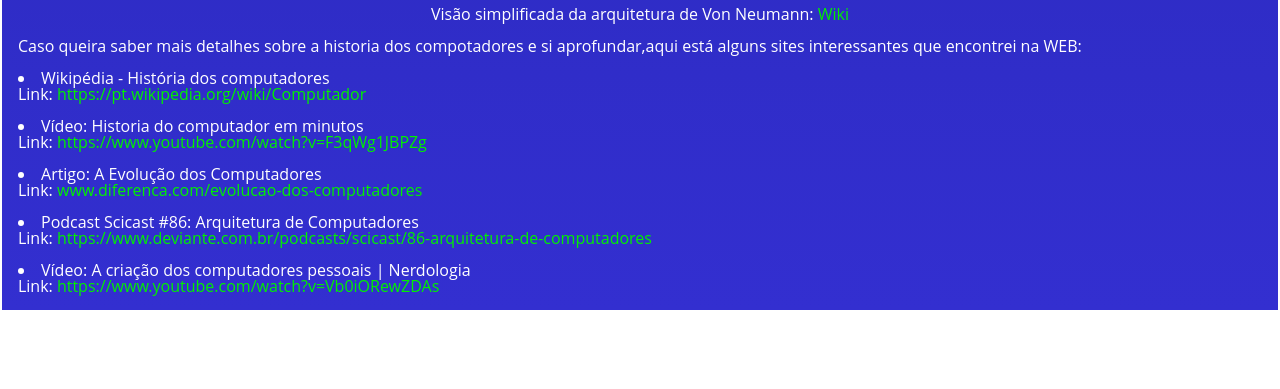
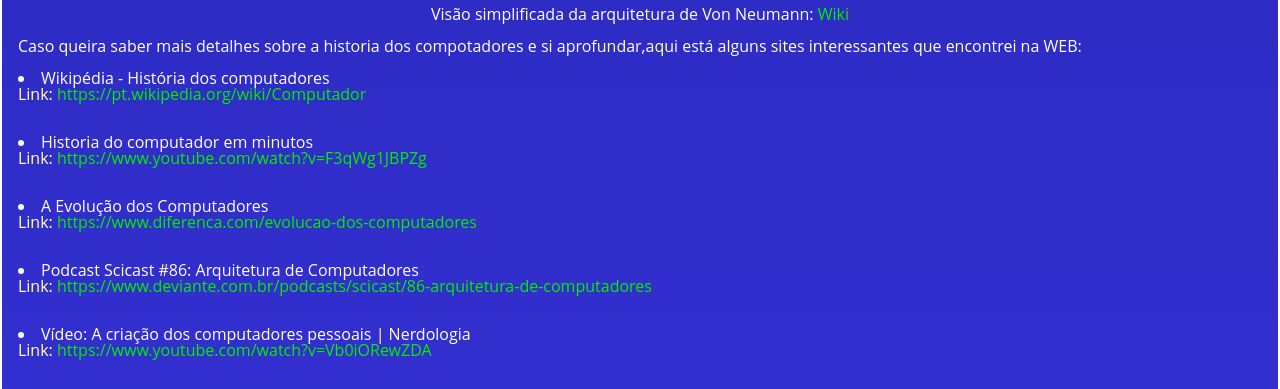
Before and after one commit to Odisseu93/historia-computadores, a React (Create React App) app: page / in a window 1280 px wide. Shown: the part 3126-3515 px from the top of the page. Before the commit the page ends 3438 px from the top, so only its background shows below. Built offline with nearby package versions, Linux system fonts and the light colour scheme; grey boxes are pictures that could not be loaded.

Commit message:
References component altered

```diff
--- /dev/null
+++ b/src/components/references/index.tsx
@@ -0,0 +1,22 @@
+import React from "react";
+
+// interface para os props
+interface Props {
+  referece_title: string; //tem que tipificar
+  referece_url: string;
+}
+
+function References({referece_title, referece_url}: Props) {
+  return (
+    <div className="container-references">
+      <br />
+      <ol type="1" />
+      <li> <em className="referece_title">{referece_title}</em>
+        <p>Link: <a href={referece_url} className="link">{referece_url}</a></p>
+      </li>
+      <br />
+    </div>
+  );
+}
+
+export default References;
--- a/src/pages/historia/Historia.tsx
+++ b/src/pages/Historia.tsx
@@ -1,6 +1,6 @@
 import React from "react";
-import Header from "../../components/header";
-import References from "./References";
+import Header from "../components/header";
+import References from "../components/references";
 
 function Historia() {
   return (
@@ -90,7 +90,12 @@ function Historia() {
         <br />
         <article>
           Caso queira saber mais detalhes sobre a historia dos compotadores e si aprofundar,aqui está alguns sites interessantes que encontrei na WEB:
-          <References />
+          <References referece_title="Wikipédia - História dos computadores" referece_url="https://pt.wikipedia.org/wiki/Computador" />
+          <References referece_title="Historia do computador em minutos" referece_url="https://www.youtube.com/watch?v=F3qWg1JBPZg" />
+          <References referece_title="A Evolução dos Computadores" referece_url="https://www.diferenca.com/evolucao-dos-computadores" />
+          <References referece_title="Podcast Scicast #86: Arquitetura de Computadores" referece_url="https://www.deviante.com.br/podcasts/scicast/86-arquitetura-de-computadores" />
+          <References referece_title="Vídeo: A criação dos computadores pessoais | Nerdologia" referece_url="https://www.youtube.com/watch?v=Vb0iORewZDA" />
+
         </article>
 
       </main>
--- a/src/pages/Rotas.tsx
+++ b/src/pages/Rotas.tsx
@@ -1,5 +1,5 @@
 import React from "react";
-import Historia from './historia/Historia';
+import Historia from './Historia';
 import Hardwares from './Hardwares';
 import Softwares from './Softwares';
 import Mobile from './Mobile';
--- a/src/pages/historia/References.tsx
+++ /dev/null
@@ -1,31 +0,0 @@
-import React from "react";
-
-function References() {
-  return (
-    <div className="container-references">
-      <br />
-      <ol type="1" />
-      <li> <em>Wikipédia - História dos computadores</em>
-        <p>Link: <a href="https://pt.wikipedia.org/wiki/Computador" className="link">https://pt.wikipedia.org/wiki/Computador</a></p>
-      </li>
-      <br />
-      <li> <em>Vídeo: Historia do computador em minutos</em>
-        <p>Link: <a href="https://www.youtube.com/watch?v=F3qWg1JBPZg" className="link">https://www.youtube.com/watch?v=F3qWg1JBPZg</a></p>
-      </li>
-      <br />
-      <li> <em>Artigo: A Evolução dos Computadores</em>
-        <p>Link: <a href="https://www.diferenca.com/evolucao-dos-computadores/" className="link">www.diferenca.com/evolucao-dos-computadores</a></p>
-      </li>
-      <br />
-      <li> <em>Podcast Scicast #86: Arquitetura de Computadores</em>
-        <p>Link: <a href="https://www.deviante.com.br/podcasts/scicast/86-arquitetura-de-computadores/" className="link">https://www.deviante.com.br/podcasts/scicast/86-arquitetura-de-computadores</a></p>
-      </li>
-      <br />
-      <li> <em>Vídeo: A criação dos computadores pessoais | Nerdologia</em>
-        <p>Link: <a href="https://www.youtube.com/watch?v=Vb0iORewZDA" className="link">https://www.youtube.com/watch?v=Vb0iORewZDAs</a></p>
-      </li>
-    </div>
-  );
-}
-
-export default References;
```
